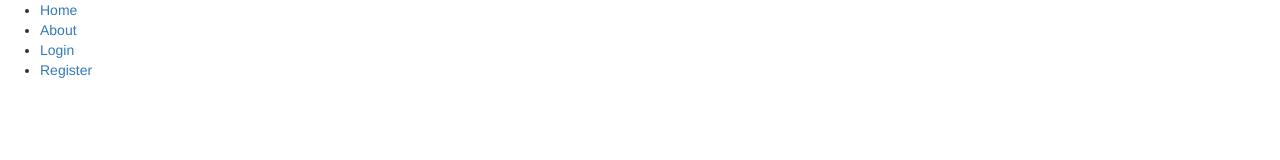
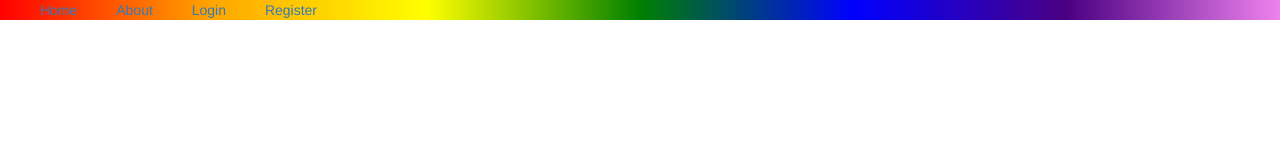
Before and after one commit to snowket/tester01, a plain HTML site: page index.html in a window 1280 px wide. Drawn offline with nearby package versions, Linux system fonts and the light colour scheme.

Commit message:
Gradient

```diff
--- a/index.html
+++ b/index.html
@@ -13,14 +13,25 @@
   a:hover{
       color:red;
   }
-  .header::after{
-        background-color: aqua;
-    }
+  .header{
+      height: 20px;
+      /* For Safari 5.1 to 6.0 */
+      background: -webkit-linear-gradient(left,red,orange,yellow,green,blue,indigo,violet);
+      /* For Opera 11.1 to 12.0 */
+      background: -o-linear-gradient(left,red,orange,yellow,green,blue,indigo,violet);
+      /* For Fx 3.6 to 15 */
+      background: -moz-linear-gradient(left,red,orange,yellow,green,blue,indigo,violet);
+      /* Standard syntax */
+      background: linear-gradient(to right, red,orange,yellow,green,blue,indigo,violet);
+  }
   a:active{
       color: black;
   }
   a::selection { color: red; }
-
+    ul li {
+        margin: 0 35px 0 0;
+        display: inline;
+    }
 </style>
 <body>
 <div class="conteiner">
```
